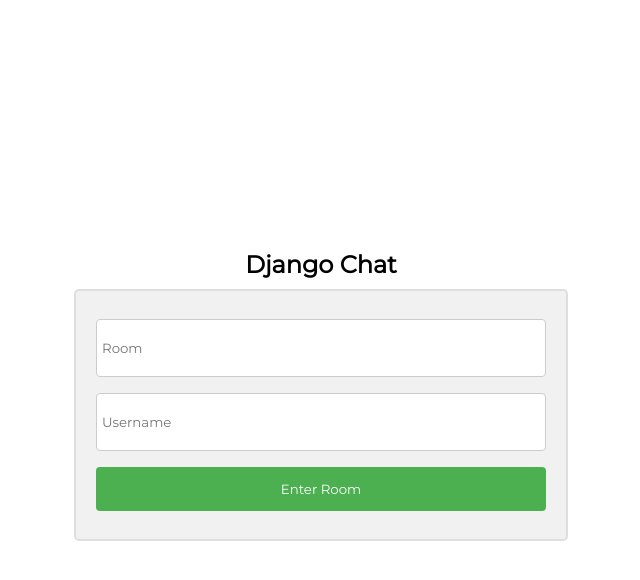
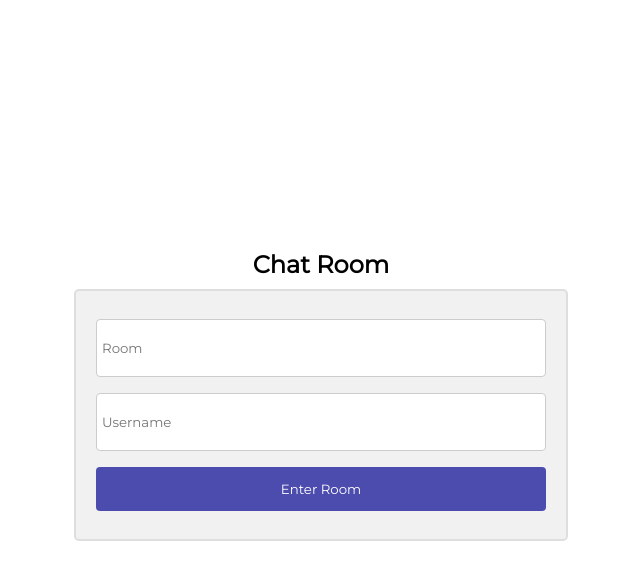
Before and after one commit to Bertheam/djangochat, a Django app: page / in a window 1280 px wide. Shown: the top 580 px of the page, without its empty margins (319-959 px from the left). Run offline with Django 4.2, Linux system fonts and the light colour scheme.

Commit message:
color change

```diff
--- a/chat/views.py
+++ b/chat/views.py
@@ -1,7 +1,9 @@
 from django.shortcuts import render , redirect
 from .models import *
 from django.http import HttpResponse, JsonResponse
+
 # Create your views here.
+
 def home(request):
     return render(request,'home.html')
 
@@ -24,6 +26,7 @@ def checkview(request):
         new_room = Room.objects.create(name = room)
         new_room.save()
         return redirect('/'+ room + '/?username=' + username)
+
 def send(request):
     message = request.POST['message']
     username = request.POST['username']
@@ -36,4 +39,4 @@ def send(request):
 def getMessages(request, room):
     room_details = Room.objects.get(name=room)
     messages = Message.objects.filter(room = room_details.id).order_by('date')
-    return JsonResponse({"Messages" :list(messages.values())})
+    return JsonResponse({"messages" :list(messages.values())})
--- a/templates/home.html
+++ b/templates/home.html
@@ -52,7 +52,7 @@
         }
 
         input[type=submit] {
-            background-color: #4CAF50;
+            background-color: #4c4caf;
             color: white;
             padding: 14px 20px;
             margin: 8px 0;
@@ -62,11 +62,11 @@
         }
 
         input[type=submit]:hover {
-            background-color: #45a049;
+            background-color: #4c4caf;
         }
     </style>
     <div>
-        <h2>Django Chat</h2>
+        <h2> Chat Room</h2>
     </div>
     <div class="container">
         <form id="post-form" method="POST" action="checkview">
```
Also changed, not shown: templates/room.html (+4 -4 lines).
